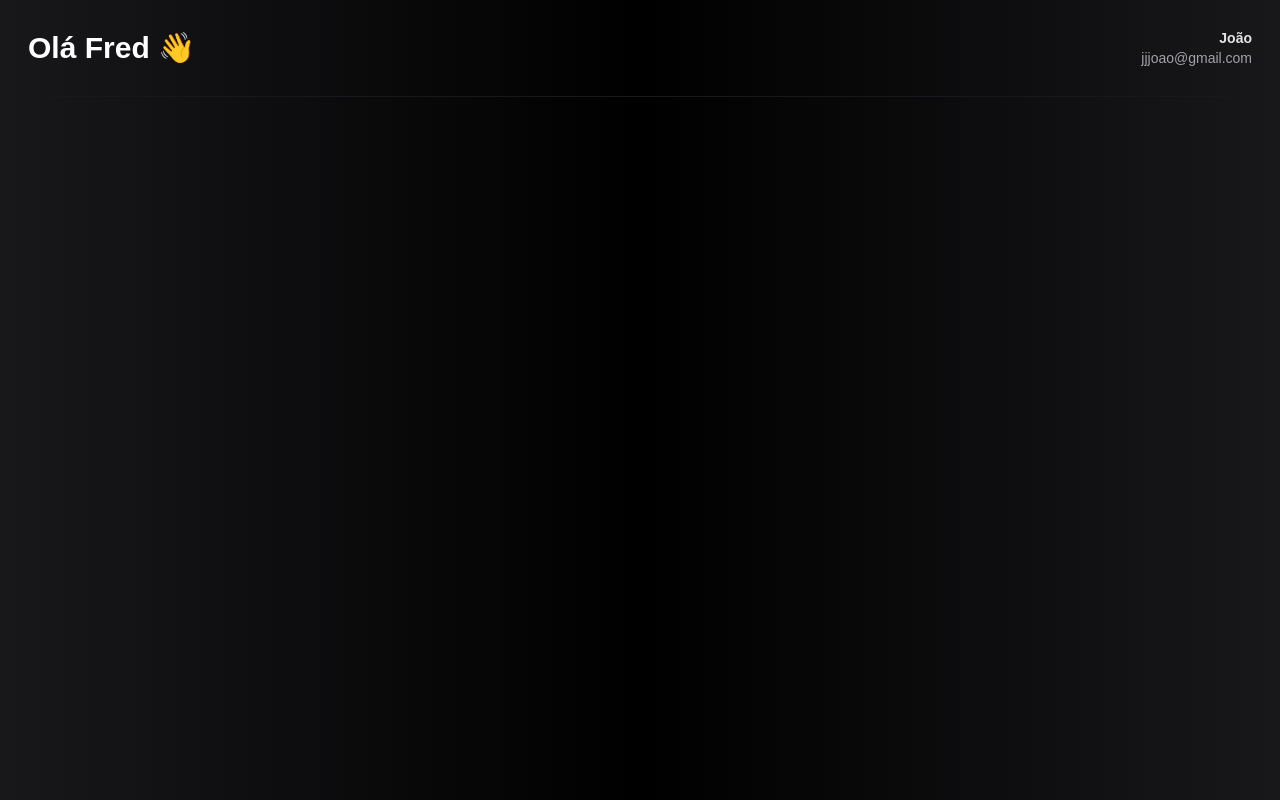
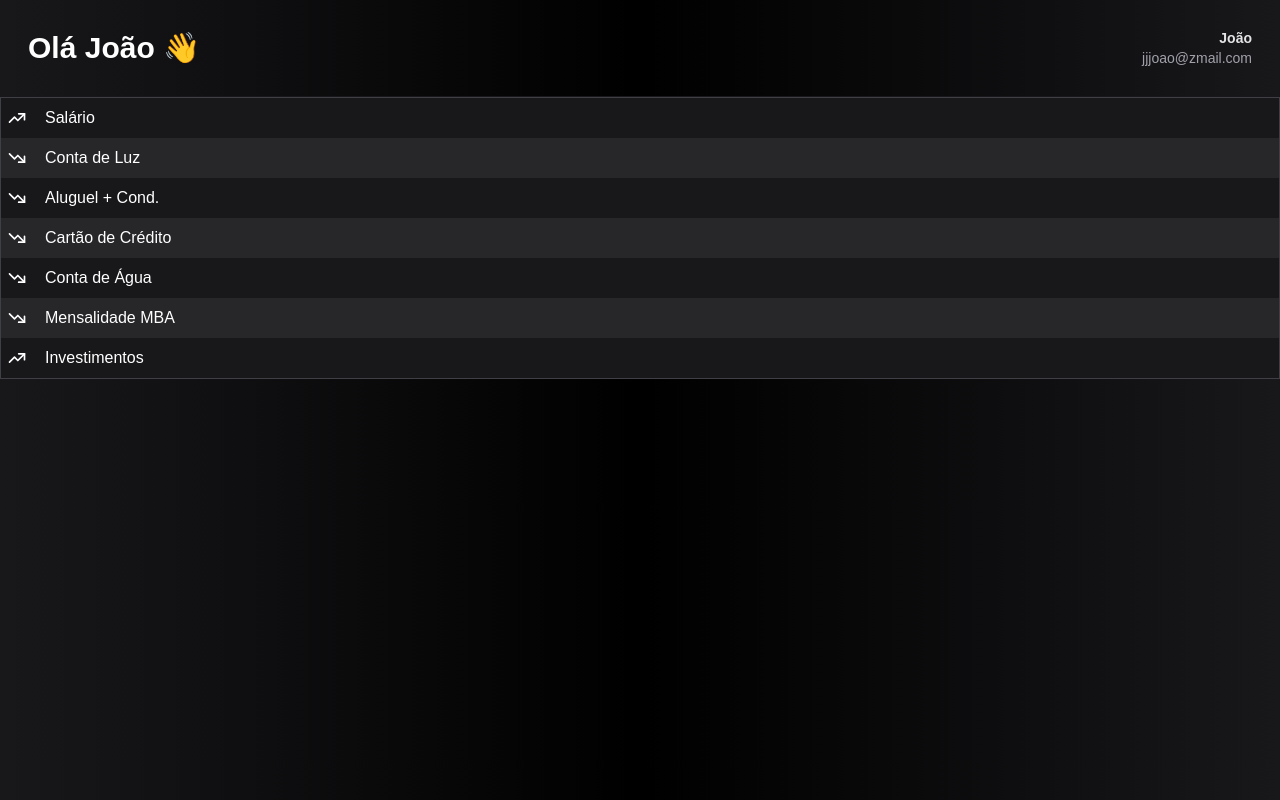
Before and after one commit to FredericoGSilva/bitcent, a Next.js app: page / in a window 1280 px wide. Built offline with nearby package versions, Linux system fonts and the light colour scheme.

Commit message:
Functions renderizarTipo and renderizarLinha in the List.tsx file are ready. In the index of the finance component, the List subcomponent is calling the 'transaction' property.

```diff
--- a/src/components/finance/List.tsx
+++ b/src/components/finance/List.tsx
@@ -7,5 +7,36 @@ interface ListProps {
 }
 
 export default function List(props: ListProps) {
+    function renderType(transaction: Transaction) {
+        return (
+            <span className={`
+                flex justify-center items-center
+                h-8 w-8 sm:h-10 p-1.5 rounded-full
+            `}>
+                {transaction.type === 'recipe' ? <IconTrendingUp /> : <IconTrendingDown />}
+            </span>
+        )
+    }
 
+    function renderLine(transaction: Transaction, index: number) {
+        return (
+            <div key={transaction.id} className={`
+                flex items-center gap-3 cursor-pointer
+                ${index % 2 === 0 ? 'bg-zinc-900' : 'bg-zinc-800'}
+
+            `}onClick={() => props.selectTransaction?.(transaction)} >
+                {renderType(transaction)}
+                <span className="w-full md:w-1/2">{transaction.description}</span>
+            </div>
+        )
+    }
+
+    return (
+        <div className={`
+            flex flex-col border border-zinc-700
+            rouded-xl overflow-hidden
+        `}>
+            {props.transaction.map(renderLine)}
+        </div>
+    )
 }
--- a/src/components/finance/index.tsx
+++ b/src/components/finance/index.tsx
@@ -1,10 +1,17 @@
+import { useState } from "react";
+import Transaction from "@/logic/core/finances/Transaction";
 import Header from "../template/Header";
 import Page from "../template/Page";
+import List from "./List";
+import fakeTransactions from "@/data/constants/FakeTransaction";
 
 export default function Finance() {
+    const [transactions] = useState<Transaction[]>(fakeTransactions)
     return (
         <Page>
             <Header />
+            <List transaction={transactions}
+            />
         </Page>
     )
 }
--- a/src/components/template/UserInformation.tsx
+++ b/src/components/template/UserInformation.tsx
@@ -1,10 +1,12 @@
+import fakeUser from "@/data/constants/FakeUser"
+
 export default function UserInformation() {
     const user = {nome: 'João', email: 'jjjoao@gmail.com'}
     return (
         <div className="flex items-center gap-3 cursor-pointer">
             <div className="flex flex-col select-none text-right">
-                <span className="text-sm font-bold text-zinc-200">{user.nome}</span>
-                <span className="text-sm text-zinc-400">{user.email}</span>
+                <span className="text-sm font-bold text-zinc-200">{fakeUser.name}</span>
+                <span className="text-sm text-zinc-400">{fakeUser.email}</span>
             </div>
         </div>
     )
--- a/src/components/template/Welcome.tsx
+++ b/src/components/template/Welcome.tsx
@@ -1,10 +1,11 @@
+import FakeUser from "@/data/constants/FakeUser";
+
 export default function Welcome() {
-    const user = {nome: 'Fred', email: 'fred@gmail.com'}
     return (
         <div className="text-3xl font-black">
-            Olá {user.nome} 👋
+            Olá {' '}
             <span className="hidden sm:inline-block">
-
+                {FakeUser?.name?.split(' ')[0]} {' '}👋
             </span>
         </div>
     )
--- a/src/data/constants/FakeTransaction.tsx
+++ b/src/data/constants/FakeTransaction.tsx
@@ -11,7 +11,8 @@ const fakeTransactions: Transaction[] = [
         type: TransactionType.RECIPE,
     },
     {
-        id: Id.newId(),        description: 'Conta de Luz',
+        id: Id.newId(),
+        description: 'Conta de Luz',
         value: 320.00,
         date: new Date(2023, 4, 3),
         type: TransactionType.EXPENSE,
```
